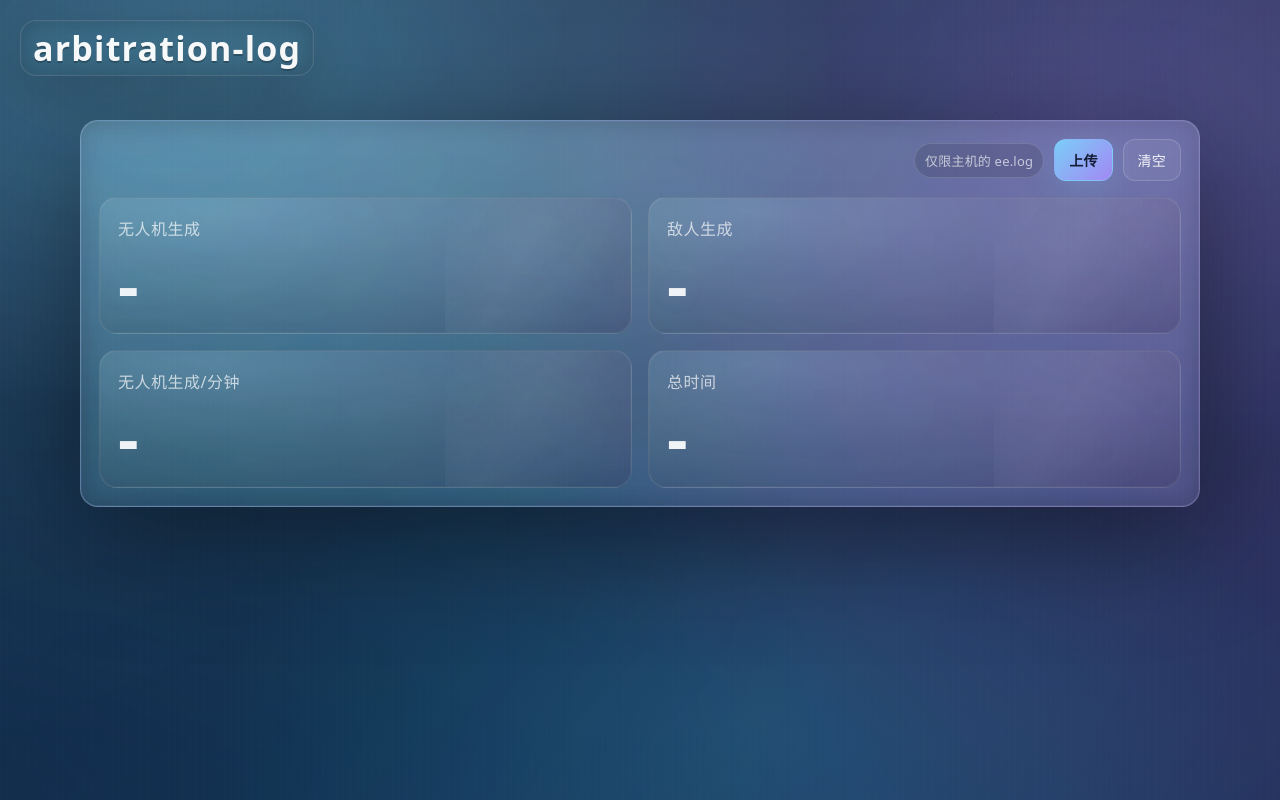
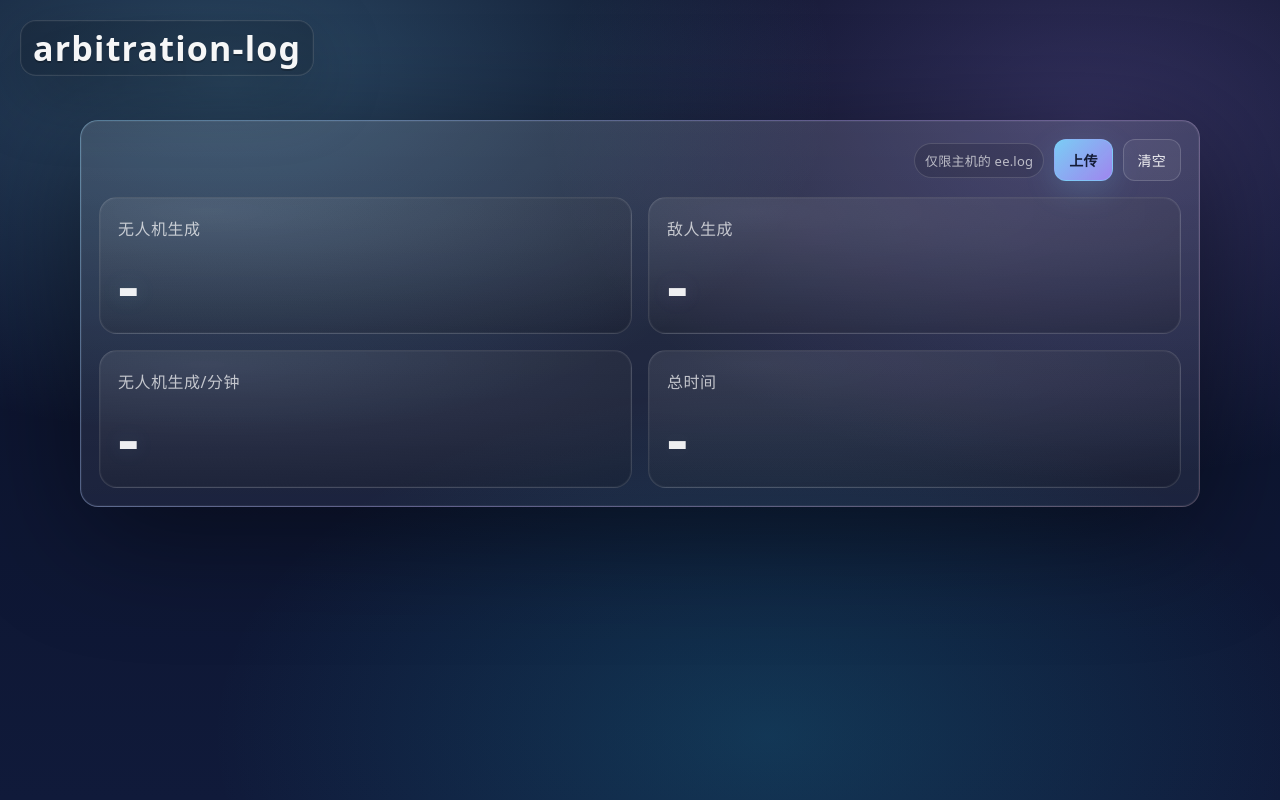
Before and after one commit to wxhn1225/arbitration-log, a Next.js app: page / in a window 1280 px wide. Built offline with nearby package versions, Linux system fonts and the light colour scheme.

Commit message:
refactor: 网页改轻量

```diff
--- a/src/app/globals.css
+++ b/src/app/globals.css
@@ -38,36 +38,10 @@ body {
   isolation: isolate;
 }
 
-body::before {
-  content: "";
-  position: fixed;
-  inset: -20vmax;
-  pointer-events: none;
-  background: radial-gradient(circle at 20% 20%, rgba(125, 211, 252, 0.22), transparent 42%),
-    radial-gradient(circle at 85% 25%, rgba(167, 139, 250, 0.18), transparent 46%),
-    radial-gradient(circle at 60% 90%, rgba(34, 211, 238, 0.12), transparent 52%);
-  filter: blur(38px);
-  opacity: 0.75;
-  animation: float 10s ease-in-out infinite alternate;
-  z-index: -2;
-}
-
+/* 轻量模式：不使用 heavy 伪元素背景（手机更稳） */
+body::before,
 body::after {
-  content: "";
-  position: fixed;
-  inset: 0;
-  pointer-events: none;
-  background: radial-gradient(circle at 50% 40%, rgba(255, 255, 255, 0.06), transparent 55%),
-    repeating-linear-gradient(
-      90deg,
-      rgba(255, 255, 255, 0.02) 0px,
-      rgba(255, 255, 255, 0.02) 1px,
-      transparent 1px,
-      transparent 7px
-    );
-  mix-blend-mode: overlay;
-  opacity: 0.22;
-  z-index: -1;
+  display: none;
 }
 
 a {
@@ -92,8 +66,14 @@ a {
   border-radius: 16px;
   background: rgba(0, 0, 0, 0.18);
   border: 1px solid rgba(255, 255, 255, 0.14);
-  backdrop-filter: blur(12px);
   box-shadow: 0 18px 70px rgba(0, 0, 0, 0.25), 0 0 0 1px rgba(255, 255, 255, 0.04) inset;
+}
+
+@supports ((backdrop-filter: blur(12px)) or (-webkit-backdrop-filter: blur(12px))) {
+  .siteHeader {
+    /* 轻量：禁用 header blur */
+    backdrop-filter: none;
+  }
 }
 
 .siteTitle {
@@ -115,20 +95,9 @@ a {
   }
 }
 
+/* 轻量模式：禁用超大模糊背景层 */
 .bgfx {
-  position: fixed;
-  inset: -40vmax;
-  z-index: -1;
-  background: conic-gradient(
-    from 210deg,
-    rgba(125, 211, 252, 0.22),
-    rgba(167, 139, 250, 0.18),
-    rgba(34, 211, 238, 0.12),
-    rgba(125, 211, 252, 0.22)
-  );
-  filter: blur(120px);
-  opacity: 0.85;
-  animation: spin 14s linear infinite;
+  display: none;
 }
 
 @keyframes spin {
@@ -160,14 +129,7 @@ a {
   font-size: 12px;
 }
 
-@keyframes float {
-  from {
-    transform: translate3d(-2%, -1%, 0) scale(1);
-  }
-  to {
-    transform: translate3d(2%, 1%, 0) scale(1.03);
-  }
-}
+/* （保留旧 keyframes 不影响，但此处不再使用） */
 
 .panel {
   position: relative;
@@ -176,8 +138,12 @@ a {
   border: 1px solid rgba(255, 255, 255, 0.14);
   border-radius: 18px;
   padding: 18px;
-  backdrop-filter: blur(14px);
   box-shadow: 0 0 0 1px rgba(255, 255, 255, 0.05) inset, var(--shadow);
+}
+
+/* 轻量：禁用 backdrop-filter（手机上很吃 GPU） */
+.panel {
+  backdrop-filter: none !important;
 }
 
 .panelInner {
@@ -224,18 +190,17 @@ button,
   cursor: pointer;
   font-size: 14px;
   letter-spacing: 0.2px;
-  transition: transform 120ms ease, box-shadow 120ms ease, border-color 120ms ease, background 120ms ease;
+  transition: none;
   user-select: none;
 }
 button:hover,
 .btn:hover {
   border-color: rgba(255, 255, 255, 0.24);
   background: rgba(255, 255, 255, 0.1);
-  transform: translateY(-1px);
 }
 
 .btn:active {
-  transform: translateY(0px) scale(0.99);
+  transform: none;
 }
 
 .btn:focus-visible,
@@ -373,8 +338,8 @@ code {
     rgba(167, 139, 250, 0.45),
     rgba(251, 113, 133, 0.18)
   );
-  background-size: 240% 240%;
-  animation: borderflow 4.8s ease-in-out infinite;
+  background-size: 100% 100%;
+  animation: none;
   mask:
     linear-gradient(#000 0 0) content-box,
     linear-gradient(#000 0 0);
@@ -387,17 +352,7 @@ code {
   opacity: 0.55;
 }
 
-@keyframes borderflow {
-  0% {
-    background-position: 0% 50%;
-  }
-  50% {
-    background-position: 100% 50%;
-  }
-  100% {
-    background-position: 0% 50%;
-  }
-}
+/* 轻量：无边框动画 */
 
 .panel.dropzone.dragover {
   box-shadow: 0 0 0 1px rgba(255, 255, 255, 0.06) inset, 0 28px 120px rgba(0, 0, 0, 0.55),
@@ -446,6 +401,8 @@ code {
   letter-spacing: 0.2px;
 }
 
+/* 轻量：不使用忙碌动画 */
+
 .metricsBig {
   display: grid;
   grid-template-columns: repeat(2, minmax(0, 1fr));
@@ -468,64 +425,20 @@ code {
   border: 1px solid rgba(255, 255, 255, 0.12);
   box-shadow: 0 0 0 1px rgba(255, 255, 255, 0.035) inset;
   overflow: hidden;
-  transition: transform 200ms ease, box-shadow 200ms ease, border-color 200ms ease;
+  transition: none;
   height: 100%;
 }
 
+/* 轻量：去掉 hover/流光/辉光层 */
 .metric:hover {
-  transform: translateY(-4px) scale(1.01);
-  border-color: rgba(255, 255, 255, 0.18);
-  box-shadow: 0 0 0 1px rgba(255, 255, 255, 0.05) inset, 0 18px 80px rgba(0, 0, 0, 0.35);
+  transform: none;
+  border-color: rgba(255, 255, 255, 0.12);
+  box-shadow: 0 0 0 1px rgba(255, 255, 255, 0.035) inset;
 }
 
-.metric::before {
-  content: "";
-  position: absolute;
-  inset: 0;
-  background: linear-gradient(
-    120deg,
-    transparent 0%,
-    rgba(255, 255, 255, 0.10) 18%,
-    transparent 36%,
-    transparent 100%
-  );
-  transform: translateX(-55%);
-  animation: shimmer 2.8s ease-in-out infinite;
-  opacity: 0.55;
-  pointer-events: none;
-}
-
-.metric:nth-child(2)::before {
-  animation-delay: 0.35s;
-}
-.metric:nth-child(3)::before {
-  animation-delay: 0.7s;
-}
-.metric:nth-child(4)::before {
-  animation-delay: 1.05s;
-}
-
-@keyframes shimmer {
-  0% {
-    transform: translateX(-65%);
-  }
-  55% {
-    transform: translateX(65%);
-  }
-  100% {
-    transform: translateX(65%);
-  }
-}
-
+.metric::before,
 .metric::after {
-  content: "";
-  position: absolute;
-  inset: -40%;
-  background: radial-gradient(circle at 30% 30%, rgba(125, 211, 252, 0.18), transparent 55%),
-    radial-gradient(circle at 70% 60%, rgba(167, 139, 250, 0.16), transparent 55%);
-  filter: blur(18px);
-  opacity: 0.55;
-  pointer-events: none;
+  display: none;
 }
 
 .metricLabel {
@@ -547,19 +460,7 @@ code {
   font-variant-numeric: tabular-nums;
 }
 
-@media (prefers-reduced-motion: reduce) {
-  .bgfx,
-  body::before,
-  .metric::before,
-  .panel.dropzone::before {
-    animation: none !important;
-  }
-  .metric,
-  .btn,
-  button {
-    transition: none !important;
-  }
-}
+/* 轻量：默认无动画，无需 reduced-motion 特判 */
 
 .metricA .metricValue {
   text-shadow: 0 0 22px rgba(125, 211, 252, 0.18);
--- a/src/app/page.tsx
+++ b/src/app/page.tsx
@@ -2,7 +2,7 @@
 
 import React, { useMemo, useRef, useState } from "react";
 import type { MissionResult, ParseResult } from "../parser";
-import { parseEeLog } from "../parser";
+import { parseLatestEeLogFromFile } from "../parser";
 
 function formatDuration(v?: number): string {
   if (v == null) return "-";
@@ -53,8 +53,7 @@ export default function Page() {
     setError(null);
     setParse(null);
     try {
-      const text = await file.text();
-      const res = parseEeLog(text); // 默认 latest
+      const res = await parseLatestEeLogFromFile(file);
       setParse(res);
     } catch (e) {
       setError(e instanceof Error ? e.message : "读取或解析失败");
@@ -63,7 +62,6 @@ export default function Page() {
 
   return (
     <div className="wrap">
-      <div className="bgfx" />
       <div
         className={`panel dropzone ${isDragOver ? "dragover" : ""}`}
         onDragOver={(e) => {
--- a/src/parser.ts
+++ b/src/parser.ts
@@ -413,3 +413,43 @@ export function parseEeLog(
   const mode = opts?.mode ?? "latest";
   return mode === "all" ? parseAllEeLog(text) : parseLatestEeLog(text);
 }
+
+async function readTailText(file: File, tailBytes: number): Promise<string> {
+  const start = Math.max(0, file.size - tailBytes);
+  // 用 slice + text() 避免一次性读取整文件
+  return await file.slice(start).text();
+}
+
+export type ParseLatestFromFileOptions = {
+  initialTailBytes?: number;
+  maxTailBytes?: number;
+};
+
+/**
+ * 面向移动端的解析入口：只读取日志文件尾部并逐步扩大范围。
+ * 默认仅为“最新一次仲裁”服务（parseEeLog 的 latest 模式）。
+ */
+export async function parseLatestEeLogFromFile(
+  file: File,
+  options?: ParseLatestFromFileOptions
+): Promise<ParseResult> {
+  const initial = options?.initialTailBytes ?? 4 * 1024 * 1024; // 4MB
+  const max = options?.maxTailBytes ?? 32 * 1024 * 1024; // 32MB
+
+  // 逐步扩大尾部窗口，直到能稳定解析出一条任务（并尽量拿到节点）
+  let tail = Math.min(Math.max(256 * 1024, initial), Math.max(256 * 1024, max));
+  while (true) {
+    const text = await readTailText(file, tail);
+    const res = parseEeLog(text, { mode: "latest" });
+    const m = res.missions[0];
+
+    const needMore =
+      res.missions.length === 0 ||
+      (m != null && (m.nodeId == null || (m.status === "incomplete" && tail < max)));
+
+    if (!needMore) return res;
+    if (tail >= max) return res;
+
+    tail = Math.min(max, tail * 2);
+  }
+}
```
